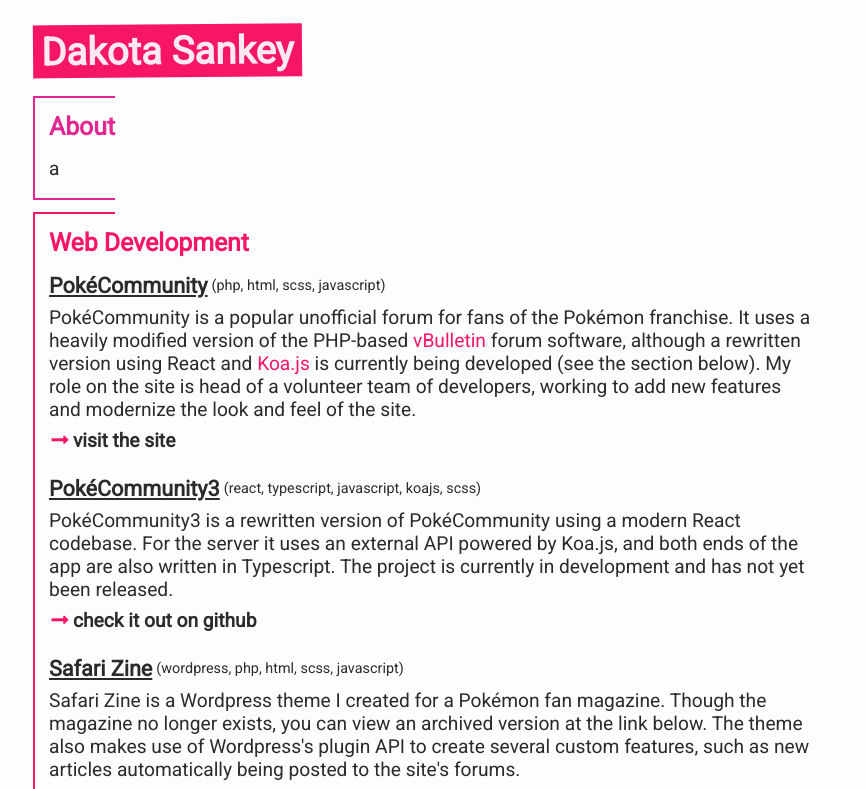
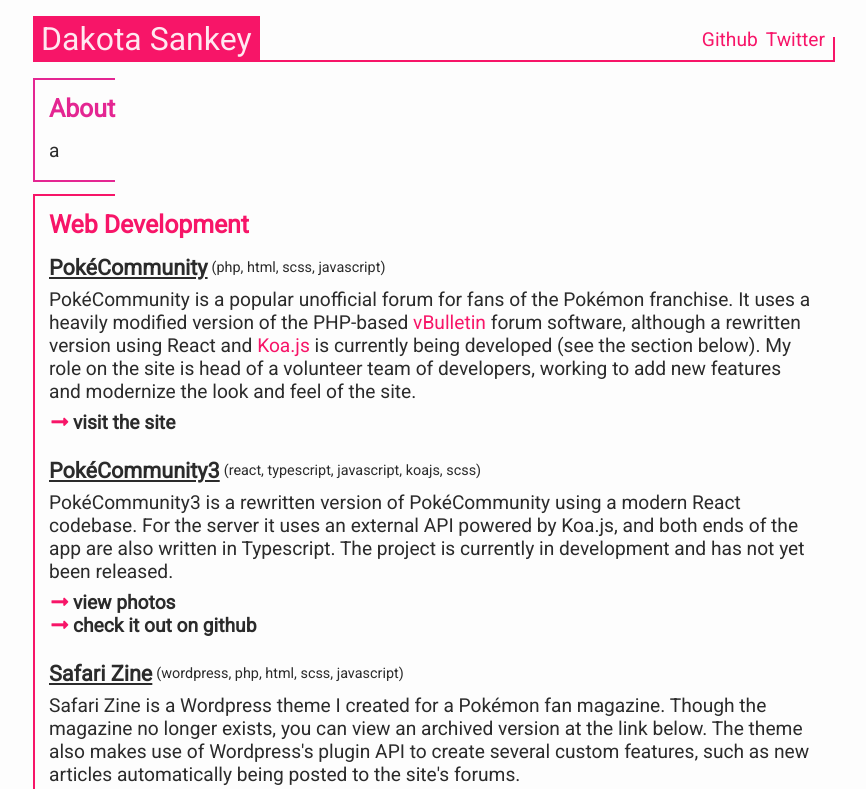
Before and after one commit to tipsypastels/swimsuit, a React (Create React App) app: page / in a window 1280 px wide. Shown: the top 789 px of the page, without its empty margins (207-1073 px from the left). Built offline with nearby package versions, Linux system fonts and the light colour scheme.

Commit message:
photo modal

```diff
--- a/src/App.scss
+++ b/src/App.scss
@@ -30,11 +30,49 @@
 }
 
 .title-bar {
-  transform: rotate(-0.5deg);
+  display: flex;
+  align-items: center;
+  margin: 1rem 0;
+  position: relative;
 
-  span {
+  &::after {
+    position: absolute;
+    left: 0;
+    bottom: 0;
+    width: 100%;
+    height: 50%;
+    content: ' ';
+
+    border-bottom: 2px solid var(--sexercise);
+    border-right: 2px solid var(--sexercise);
+
+    pointer-events: none;
+  }
+
+  .title-bar__name {
     padding: 0.25rem 0.5rem;
     color: mix(white, transparent, 90%);
     background-color: var(--sexercise);
+    font-size: 2rem;
+  }
+
+  .title-bar__spacer {
+    flex-grow: 1;
+  }
+
+  .title-bar__nav {
+    margin-right: 0.5rem;
+
+    a {
+      color: var(--sexercise);
+
+      &:not(:hover) {
+        text-decoration: none;
+      }
+
+      &:not(:last-child) {
+        margin-right: 0.5rem;
+      }
+    }
   }
 }
--- a/src/App.tsx
+++ b/src/App.tsx
@@ -1,7 +1,11 @@
-import React from 'react';
+import React, { useReducer } from 'react';
 
 import Section from './Section';
 import Project from './Project';
+import PhotoModal from './PhotoModal';
+
+import pc3Img from './images/pc3.png';
+import fghImg from './images/fgh.png';
 
 import './App.scss';
 import './fa/css/all.min.scss';
@@ -9,16 +13,72 @@
 const STARTING_YEAR = 2019;
 const CURRENT_YEAR = new Date().getFullYear();
 
+type State = {
+  photoIndex: number;
+  photoList: string[];
+}
+
+type Action =
+  | { type: 'next' }
+  | { type: 'prev' }
+  | { type: 'open', photos: string[] }
+  | { type: 'close' }
+
+function reducer(state: State, action: Action) {
+  switch(action.type) {
+    case 'next': return {
+      ...state,
+      photoIndex: (state.photoIndex + 1) % state.photoList.length,
+    }
+    case 'prev': return {
+      ...state,
+      photoIndex: (state.photoIndex - 1 + state.photoList.length) % state.photoList.length,
+    }
+    case 'open': return {
+      photoIndex: 0,
+      photoList: action.photos,
+    }
+    case 'close': return {
+      photoIndex: null,
+      photoList: null,
+    }
+    default: return state;
+  }
+}
+
+export type PhotoState  = State;
+export type PhotoAction = Action;
+
 export default function App() {
+  const [photoState, photoDispatch] = useReducer(reducer, {
+    photoIndex: null, photoList: null,
+  });
 
   return (
     <div className="App">
+      <PhotoModal
+        photoState={photoState}
+        photoDispatch={photoDispatch}
+      />
+
       <div className="Page">
-        <h1 className="title-bar">
-          <span>
+        <div className="title-bar">
+          <div className="title-bar__name">
             Dakota Sankey
-          </span>
-        </h1>
+          </div>
+
+          <div className="title-bar__spacer" />
+
+          <nav className="title-bar__nav">
+            <a href="https://github.com/tipsypastels">
+              Github
+            </a>
+
+            <a href="https://twitter.com/tipsypastels">
+              Twitter
+            </a>
+          </nav>
+        </div>
 
         <Section title="About" color="sweetness">
           a
@@ -37,13 +97,16 @@
             title="PokéCommunity3"
             github="https://github.com/thepokecommunity/pokecommunity-react"
             techs={['react', 'typescript', 'javascript', 'koajs', 'scss']}
+            photos={{
+              list: [pc3Img],
+              dispatch: photoDispatch,
+            }}
           >
             PokéCommunity3 is a rewritten version of PokéCommunity using a modern React codebase. For the server it uses an external API powered by Koa.js, and both ends of the app are also written in Typescript. The project is currently in development and has not yet been released.
           </Project>
 
           <Project
             title="Safari Zine"
-            site="https://safarizine.dakota.zone"
             github="https://github.com/tipsypastels/safari-zine-theme"
             techs={['wordpress', 'php', 'html', 'scss', 'javascript']}
           >
@@ -52,9 +115,12 @@
 
           <Project
             title="Fangame Hacktory"
-            site="https://fgh.dakota.zone"
             github="https://github.com/tipsypastels/fgh4"
             techs={['rails', 'javascript', 'jquery', 'stimulusjs', 'scss']}
+            photos={{
+              list: [fghImg],
+              dispatch: photoDispatch,
+            }}
           >
             Fangame Hacktory is a small site for the creators of fan-made games and <a href="https://en.wikipedia.org/wiki/ROM_hacking">ROM Hacks</a> to post content. It uses mostly vanilla Rails architecture, with no front-end framework, though it still manages plenty of client-side functionality through the lightweight use of <a href="https://stimulusjs.org/">Stimulus.js</a>.
           </Project>
--- a/src/Icon.tsx
+++ b/src/Icon.tsx
@@ -3,6 +3,7 @@
 interface IProps {
   name: string;
   group?: string;
+  className?: string;
 }
 
 export default function Icon(props: IProps) {
@@ -11,6 +12,7 @@
       ${props.group || 'fas'}
       fa-${props.name}
       icon
+      ${props.className}
     `} />
   );
 }
--- /dev/null
+++ b/src/PhotoModal.scss
@@ -0,0 +1,52 @@
+.PhotoModal {
+  position: fixed;
+
+  width: 100vw;
+  height: 100vh;
+  top: 0;
+  left: 0;
+
+  display: flex;
+  justify-content: center;
+  align-items: center;
+
+  z-index: 99999;
+
+  background-color: rgba(black, 0.4);
+  cursor: pointer;
+
+  .PhotoModal__body {
+    position: relative;
+
+    background-color: white;
+    cursor: initial;
+
+    max-width: 90%;
+    box-shadow: 4px 4px 8px mix(black, transparent, 25%);
+
+    .PhotoModal__control {
+      position: absolute;
+      top: 50%;
+      transform: translateY(-50%);
+
+      color: white;
+      text-shadow: 2px 2px 8px black;
+      font-size: 8rem;
+      height: 8rem;
+
+      cursor: pointer;
+
+      &.PhotoModal__control--prev {
+        left: 3px;
+      }
+
+      &.PhotoModal__control--next {
+        right: 3px;
+      }
+    }
+
+    img {
+      width: 100%;
+    }
+  }
+}
--- /dev/null
+++ b/src/PhotoModal.tsx
@@ -0,0 +1,50 @@
+import React, { useRef } from 'react';
+import Icon from './Icon';
+import { PhotoState, PhotoAction } from './App';
+
+import './PhotoModal.scss';
+
+interface IProps {
+  photoState: PhotoState;
+  photoDispatch: (action: PhotoAction) => void;
+}
+
+export default function PhotoModal(props: IProps) {
+  const { photoList, photoIndex } = props.photoState;
+
+  const modalRef = useRef<HTMLDivElement>(null);
+
+  if (photoIndex === null) {
+    return null;
+  }
+
+  return (
+    <div className="PhotoModal" ref={modalRef} onClick={e => {
+      if (e.target === modalRef.current) {
+        props.photoDispatch({ type: 'close' });
+      }
+    }}>
+      <div className="PhotoModal__body">
+        {photoList.length > 1 && (
+          <div
+            onClick={() => props.photoDispatch({ type: 'prev' })}
+            className="PhotoModal__control PhotoModal__control--prev"
+          >
+            <Icon name="angle-left" />
+          </div>
+        )}
+
+        <img src={photoList[photoIndex]} alt="" />
+
+        {photoList.length > 1 && (
+          <div
+            onClick={() => props.photoDispatch({ type: 'next' })}
+            className="PhotoModal__control PhotoModal__control--next"
+          >
+            <Icon name="angle-right" />
+          </div>
+        )}
+      </div>
+    </div>
+  )
+}
--- a/src/Project.scss
+++ b/src/Project.scss
@@ -37,9 +37,12 @@
     margin-top: 0.5rem;
     font-weight: bold;
 
-    a {
+    .Project__links__link {
       color: inherit;
       padding: 0 0.15rem;
+
+      display: block;
+      cursor: pointer;
 
       .icon {
         color: var(--section-color);
--- a/src/Project.tsx
+++ b/src/Project.tsx
@@ -1,22 +1,39 @@
 import React, { ReactNode } from 'react'
+import { PhotoAction } from './App';
 
-import './Project.scss';
 import Icon from './Icon';
 import { kebabCase } from './helpers';
 
+import './Project.scss';
+
 interface IProps {
   title: string;
+  children: ReactNode;
+  techs: string[];
+
   github?: string;
   site?: string;
-  children: ReactNode;
-  techs: string[];
+  photos?: {
+    list: string[];
+    dispatch: (action: PhotoAction) => void;
+  }
 }
 
 export default function Project(props: IProps) {
+  function openPhotos() {
+    props.photos.dispatch({
+      type: 'open',
+      photos: props.photos.list,
+    });
+  }
+
   return (
-    <div className="Project" id={kebabCase(props.title)}>
+    <article className="Project" id={kebabCase(props.title)}>
       <div className="Project__heading">
-        <a className="Project__title" href={props.site || props.github || '#'}>
+        <a
+          className="Project__title"
+          href={props.site || props.github || '#'}
+        >
           {props.title}
         </a>
 
@@ -31,18 +48,24 @@
       </div>
 
       <div className="Project__links">
+        {props.photos && (
+          <div className="Project__links__link" onClick={openPhotos}>
+            <Icon name="long-arrow-alt-right" /> view photos
+          </div>
+        )}
+
         {props.site && (
-          <a href={props.site}>
+          <a className="Project__links__link" href={props.site}>
             <Icon name="long-arrow-alt-right" /> visit the site
           </a>
         )}
 
         {props.github && (
-          <a href={props.github}>
+          <a className="Project__links__link" href={props.github}>
             <Icon name="long-arrow-alt-right" /> check it out on github
           </a>
         )}
       </div>
-    </div>
+    </article>
   )
 }
--- a/src/Section.tsx
+++ b/src/Section.tsx
@@ -13,7 +13,7 @@
   const id = kebabCase(props.title);
 
   return (
-    <div
+    <section
       className="Section"
       id={id}
       style={{
@@ -27,6 +27,6 @@
       <div className="Section__body">
         {props.children}
       </div>
-    </div>
+    </section>
   )
 }
```
Also changed, not shown: src/images/fgh.png (added), src/images/pc3.png (added).
